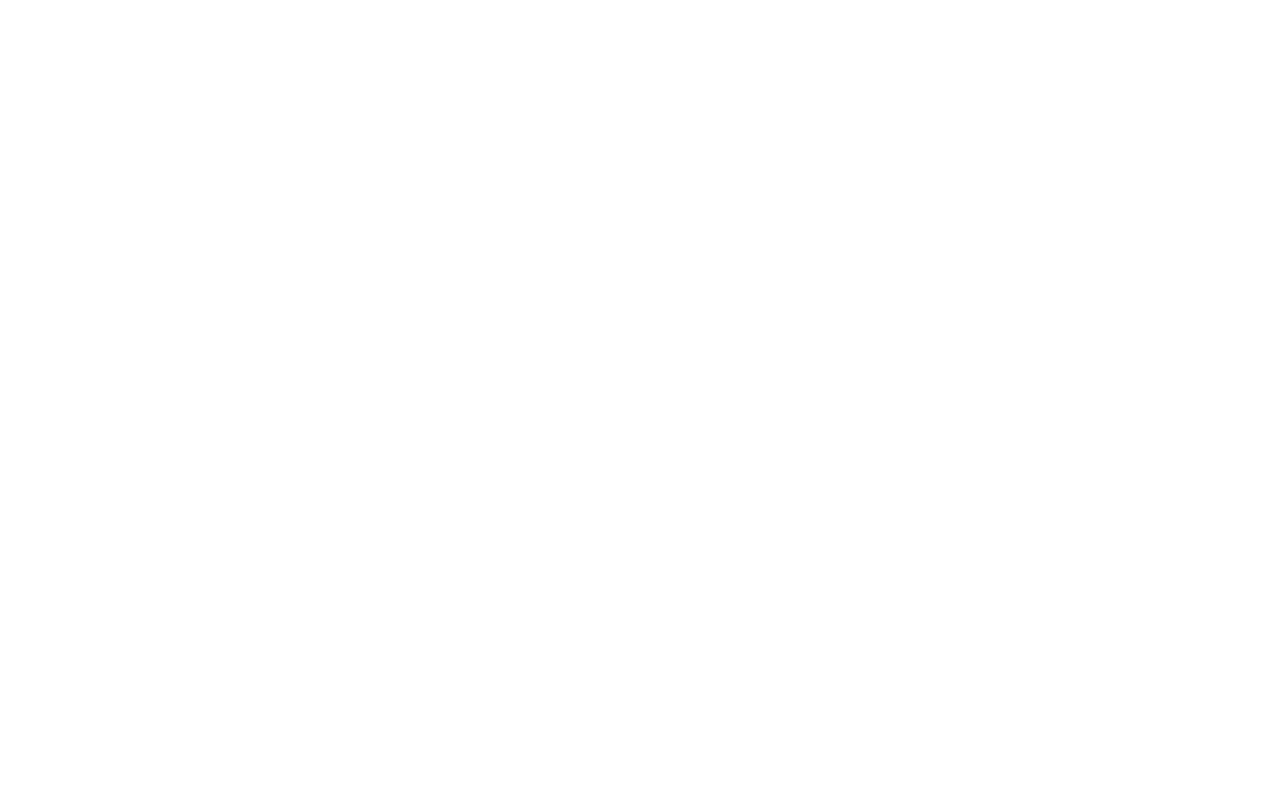
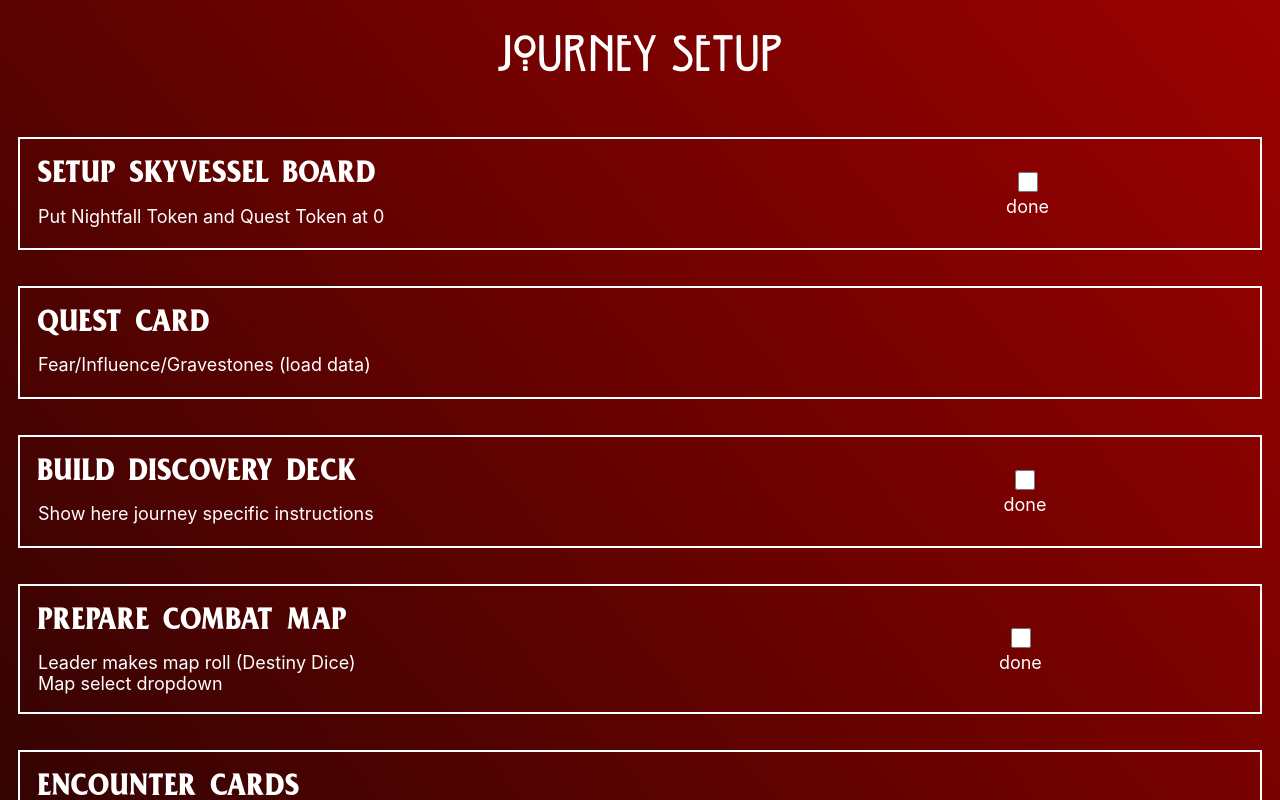
Before and after one commit to botfinski/ccc, a React (Create React App) app: page /journey-setup in a window 1280 px wide. Before the commit this address had no page. Shown: the top 800 px of the page. Built offline with nearby package versions, Linux system fonts and the light colour scheme.

Commit message:
feat/wip journey setup

```diff
--- a/src/App.tsx
+++ b/src/App.tsx
@@ -6,6 +6,7 @@
 import PickLeader from './screens/PickLeader/PickLeader';
 import PickJourneyType from './screens/PickJourneyType/PickJourneyType';
 import PickHeroes from './screens/PickHeroes/PickHeroes';
+import JourneySetup from './screens/JourneySetup/JourneySetup';
 
 function App() {
   return (
@@ -17,6 +18,7 @@
       <Route path="/pick-leader" element={<PickLeader />} />
       <Route path="/pick-journey-type" element={<PickJourneyType />} />
       <Route path="/pick-heroes" element={<PickHeroes />} />
+      <Route path="/journey-setup" element={<JourneySetup />} />
     </Routes>
   );
 }
--- a/src/components/Text/Text.tsx
+++ b/src/components/Text/Text.tsx
@@ -46,6 +46,12 @@
   text-align: ${props => props.textAlign};
 `;
 
+const Span = styled.span<PropStyles>`
+  width: 100%;
+  color: ${props => props.theme.color};
+  text-align: ${props => props.textAlign};
+`;
+
 const Text: React.FC<Props> = ({ variant, children, textAlign }) => {
   switch (variant) {
     case 'h1':
@@ -57,7 +63,7 @@
     case 'body':
       return <P textAlign={textAlign}>{children}</P>;
     default:
-      return <span>{children}</span>;
+      return <Span textAlign={textAlign}>{children}</Span>;
   }
 };
 
--- a/src/components/styles.tsx
+++ b/src/components/styles.tsx
@@ -1,5 +1,6 @@
 import styled from 'styled-components';
 import { Link } from 'react-router-dom';
+import Text from './Text/Text';
 
 export const AppLink = styled(Link)`
   color: ${props => props.theme.textColor};
@@ -52,3 +53,38 @@
     width: 50%;
   }
 `;
+
+export const Section = styled.div`
+  display: grid;
+  grid-template-columns: auto .5fr;
+  grid-template-rows: 1fr .5fr;
+  gap: 0px 0px;
+  grid-template-areas:
+    "label checkbox"
+    "desc checkbox";
+  width: 100%;
+  margin-bottom: 2em;
+  padding: 1em;
+  border: 2px solid ${props => props.theme.textColor};
+`;
+
+export const SectionLabel = styled.h2`
+  margin: 0 0 .5em;
+  font-family: ${props => props.theme.typography.h2};
+  font-weight: normal;
+  line-height: 1.3em;
+  grid-area: label;
+`;
+
+export const SectionDescription = styled.span`
+  grid-area: desc;
+`;
+export const SectionCheckboxLabel = styled.label`
+  grid-area: checkbox;
+  margin: auto;
+  text-align: center;
+
+  & > input {
+    margin-bottom: 0;
+  }
+`;
--- /dev/null
+++ b/src/screens/JourneySetup/JourneySetup.tsx
@@ -0,0 +1,123 @@
+// import { useState } from 'react';
+import Screen from '../../components/Screen/Screen';
+import Text from '../../components/Text/Text';
+import * as Styled from '../../components/styles';
+// import { useAppSelector, useAppDispatch } from '../../app/hooks';
+// import { setRuleset, RulesetState, Rulesets, selectRuleset } from '../../app/slices/rulesetSlice';
+
+export default function JourneySetup() {
+  // const rulesetStore = useAppSelector(selectRuleset);
+  // const dispatch = useAppDispatch();
+  // const [rulesetState, setRulesetState] = useState<RulesetState>(rulesetStore)
+
+  return (
+    <Screen>
+      <Text variant="h1">Journey Setup</Text>
+
+      <Styled.Section>
+        <Styled.SectionLabel>
+          Setup Skyvessel Board
+        </Styled.SectionLabel>
+
+        <Styled.SectionDescription>
+          Put Nightfall Token and Quest Token at 0
+        </Styled.SectionDescription>
+
+        <Styled.SectionCheckboxLabel>
+          <Styled.PlayerInputCheckbox
+            type="checkbox"
+            name="skyvessel"
+          // onChange={}
+          // checked={selectedHeroesState.initiativeTokens}
+          />
+          <br />
+          done
+        </Styled.SectionCheckboxLabel>
+      </Styled.Section>
+
+      <Styled.Section>
+        <Styled.SectionLabel>
+          Quest Card
+        </Styled.SectionLabel>
+
+        <Styled.SectionDescription>
+          Fear/Influence/Gravestones (load data)
+        </Styled.SectionDescription>
+      </Styled.Section>
+
+
+      <Styled.Section>
+        <Styled.SectionLabel>
+          Build Discovery Deck
+        </Styled.SectionLabel>
+
+        <Styled.SectionDescription>
+          Show here journey specific instructions
+        </Styled.SectionDescription>
+
+        <Styled.SectionCheckboxLabel>
+          <Styled.PlayerInputCheckbox
+            type="checkbox"
+            name="skyvessel"
+          // onChange={}
+          // checked={selectedHeroesState.initiativeTokens}
+          />
+          <br />
+          done
+        </Styled.SectionCheckboxLabel>
+      </Styled.Section>
+
+      <Styled.Section>
+        <Styled.SectionLabel>
+          Prepare Combat Map
+        </Styled.SectionLabel>
+
+        <Styled.SectionDescription>
+          Leader makes map roll (Destiny Dice)<br />
+          Map select dropdown
+        </Styled.SectionDescription>
+
+        <Styled.SectionCheckboxLabel>
+          <Styled.PlayerInputCheckbox
+            type="checkbox"
+            name="skyvessel"
+          // onChange={}
+          // checked={selectedHeroesState.initiativeTokens}
+          />
+          <br />
+          done
+        </Styled.SectionCheckboxLabel>
+      </Styled.Section>
+
+      <Styled.Section>
+        <Styled.SectionLabel>
+          Encounter Cards
+        </Styled.SectionLabel>
+        <Styled.SectionDescription>
+          Place Combat Track<br />
+          Shuffle and draw Encounter cards.<br />
+          Deploy hostiles
+        </Styled.SectionDescription>
+
+        <Styled.SectionCheckboxLabel>
+          <Styled.PlayerInputCheckbox
+            type="checkbox"
+            name="skyvessel"
+          // onChange={}
+          // checked={selectedHeroesState.initiativeTokens}
+          />
+          <br />
+          done
+        </Styled.SectionCheckboxLabel>
+      </Styled.Section>
+
+
+      {/* <Styled.GoNext
+        to="/pick-players"
+        onClick={() => dispatch(setRuleset(rulesetState.ruleset))}
+      >
+        ⤜ Next →
+      </Styled.GoNext> */}
+    </Screen>
+  );
+}
--- a/src/screens/NewJourney/NewJourney.tsx
+++ b/src/screens/NewJourney/NewJourney.tsx
@@ -5,7 +5,7 @@
 import { useAppSelector, useAppDispatch } from '../../app/hooks';
 import { setRuleset, RulesetState, Rulesets, selectRuleset } from '../../app/slices/rulesetSlice';
 
-function NewJourney() {
+export default function NewJourney() {
   const rulesetStore = useAppSelector(selectRuleset);
   const dispatch = useAppDispatch();
   const [rulesetState, setRulesetState] = useState<RulesetState>(rulesetStore)
@@ -42,5 +42,3 @@
     </Screen>
   );
 }
-
-export default NewJourney;
--- a/src/screens/PickHeroes/PickHeroes.tsx
+++ b/src/screens/PickHeroes/PickHeroes.tsx
@@ -67,7 +67,7 @@
       </>}
 
       {selectedHeroesState.heroes.length === 4 && selectedHeroesState.initiativeTokens && <Styled.GoNext
-        to="/"
+        to="/journey-setup"
         onClick={() => goNext()}
       >⤜ Next →</Styled.GoNext>}
     </Screen>
```
